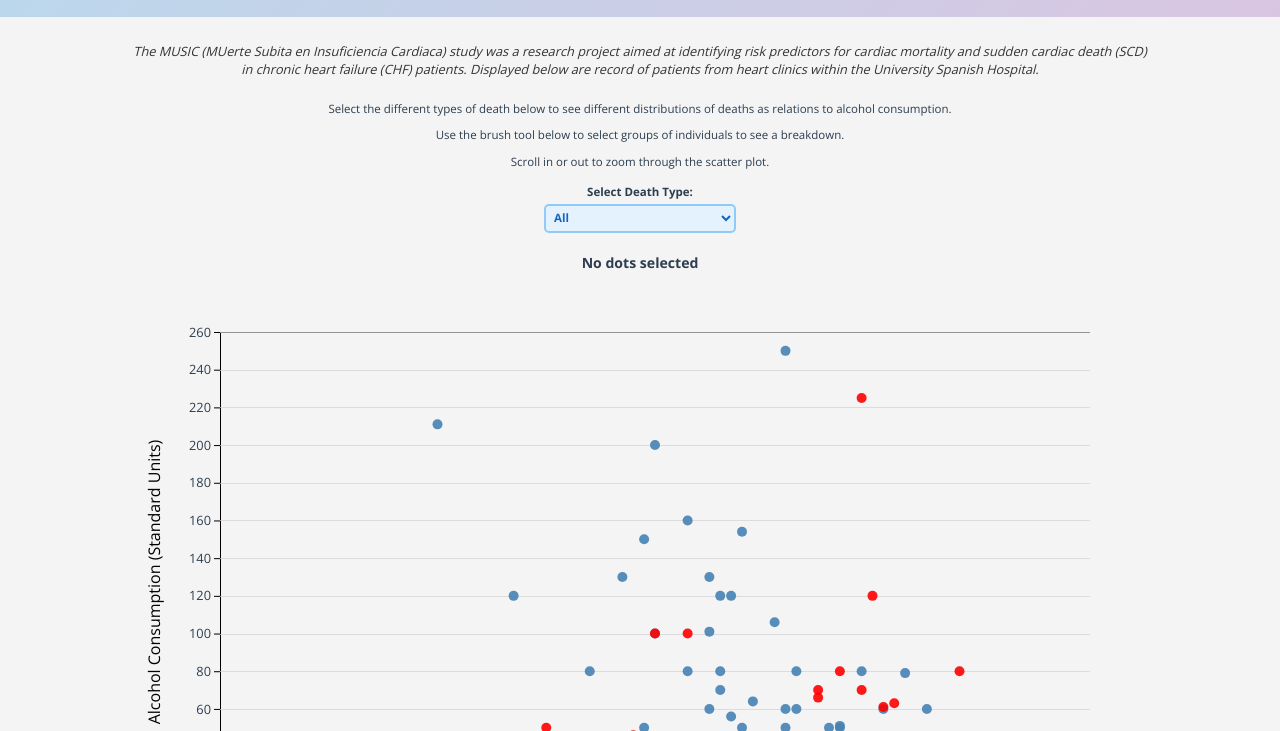
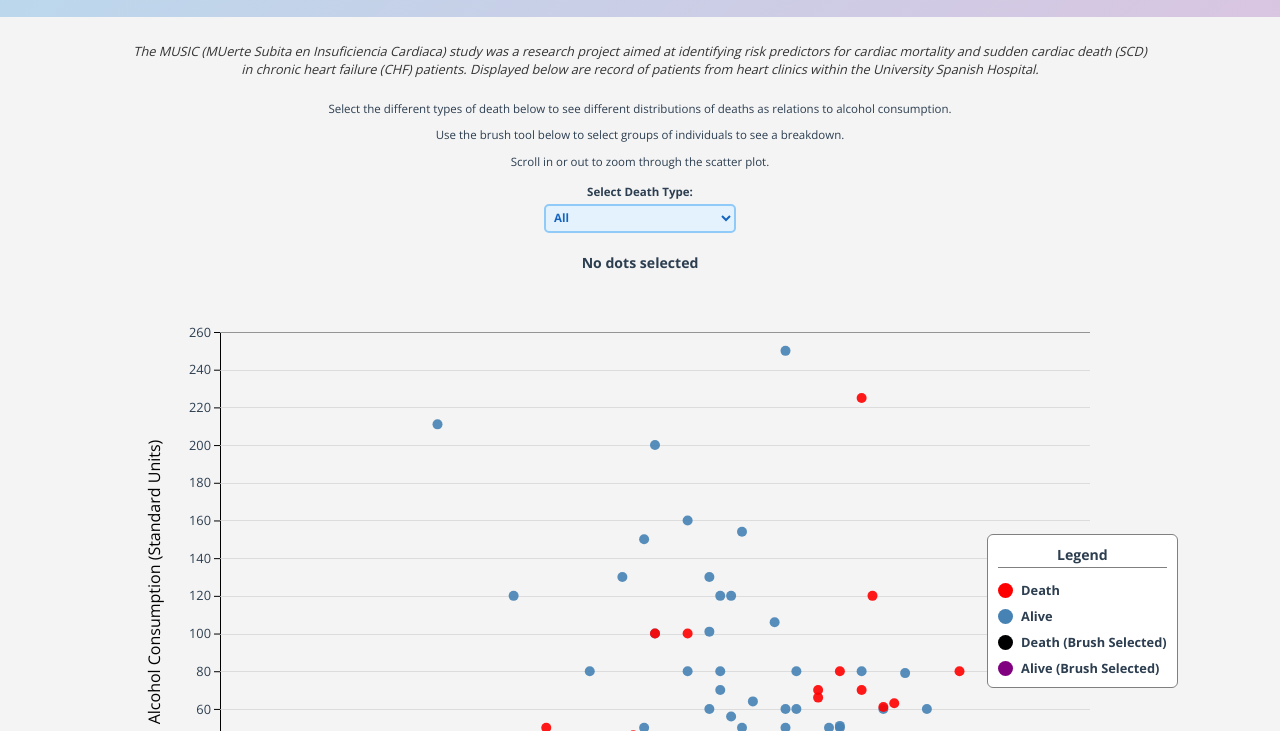
Before and after one commit to nadang18/Interactive-Cardio-Health-Analysis, a plain HTML site: page index.html in a window 1280 px wide. Shown: the part 66-797 px from the top of the page. Drawn offline with nearby package versions, Linux system fonts and the light colour scheme; a web font is replaced by a local one.

Commit message:
Update style.css

```diff
--- a/style.css
+++ b/style.css
@@ -277,7 +277,7 @@ circle.selected {
   border-radius: 6px;
   background-color: white;
   position: absolute;
-  top: 800px; /* Adjust for positioning */
+  top: 600px; /* Adjust for positioning */
   right: 8%; /* Align to the right of the text */
 }
 
```
